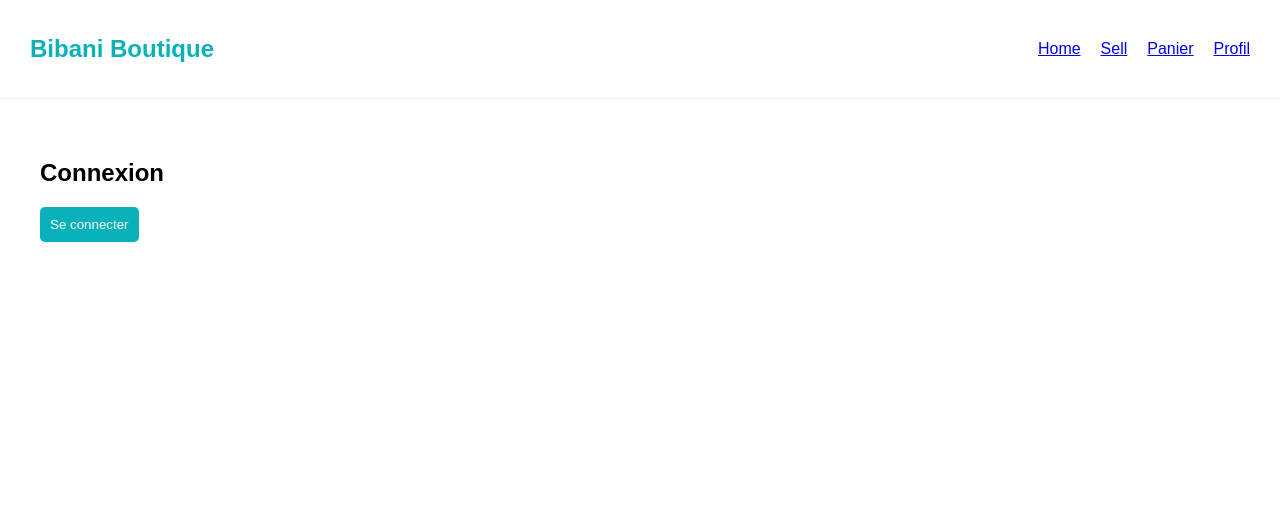
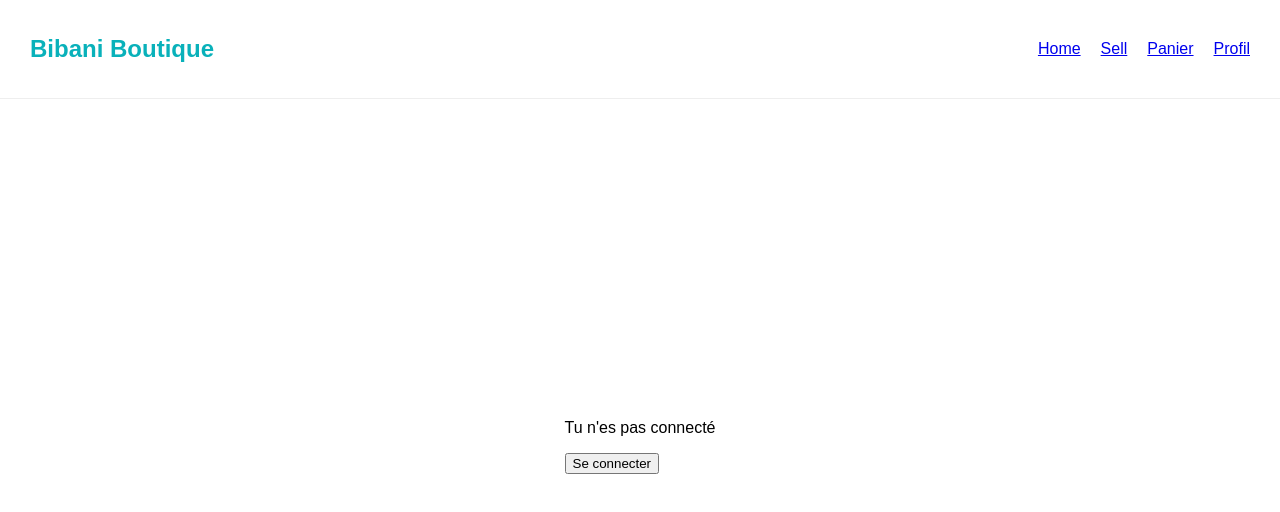
Before and after one commit to psakho922/vinted-web, a Next.js app: page /login in a window 1280 px wide. Shown: the top 512 px of the page. Built offline with nearby package versions, Linux system fonts and the light colour scheme.

Commit message:
Update page.tsx

```diff
--- a/src/app/login/page.tsx
+++ b/src/app/login/page.tsx
@@ -1,37 +1,95 @@
 "use client";
 
-export default function Login(){
+import { useEffect, useState } from "react";
 
-  const login = () => {
+export default function Profil(){
 
-    const user = {
-      name: "Penda Sakho",
-      email: "penda@gmail.com"
-    };
+  const [user,setUser] = useState<any>(null);
 
-    localStorage.setItem("user", JSON.stringify(user));
+  useEffect(()=>{
+    const u = localStorage.getItem("user");
+    if(u){
+      setUser(JSON.parse(u));
+    }
+  },[]);
 
-    alert("Connexion réussie ✅");
+  const logout = () => {
+    localStorage.removeItem("user");
+    setUser(null);
+    alert("Déconnecté");
   };
 
   return(
 
-    <div style={{padding:"20px"}}>
+    <div style={{
+      display:"flex",
+      justifyContent:"center",
+      alignItems:"center",
+      minHeight:"80vh"
+    }}>
 
-      <h2>Connexion</h2>
+      {!user ? (
 
+        <div>
+          <p>Tu n'es pas connecté</p>
+          <a href="/login">
+            <button>Se connecter</button>
+          </a>
+        </div>
+
+      ) : (
+
+        <div
+          style={{
+            background:"#fff",
+            padding:"30px",
+            borderRadius:"20px",
+            boxShadow:"0 15px 40px rgba(0,0,0,0.08)",
+            width:"300px",
+            textAlign:"center"
+          }}
+        >
+
+          {/* 👤 PHOTO */}
+          <img
+            src="https://i.pravatar.cc/150?img=12"
+            style={{
+              width:"100px",
+              height:"100px",
+              borderRadius:"50%",
+              marginBottom:"15px"
+            }}
+          />
+
+          {/* NOM */}
+          <h2 style={{marginBottom:"5px"}}>
+            {user.name}
+          </h2>
+
+          {/* EMAIL */}
+          <p style={{color:"#777", marginBottom:"20px"}}>
+            {user.email}
+          </p>
+
+          {/* BOUTON */}
           <button
-        onClick={login}
+            onClick={logout}
             style={{
-          padding:"10px",
-          background:"#09b1ba",
+              padding:"12px",
+              width:"100%",
+              background:"#ff4d4f",
               color:"#fff",
               border:"none",
-          borderRadius:"5px"
+              borderRadius:"10px",
+              fontWeight:"bold"
             }}
           >
-        Se connecter
+            Se déconnecter
           </button>
+
+        </div>
+
+      )}
 
     </div>
 
```
Lines whose indentation alone changed are shown as unchanged.
